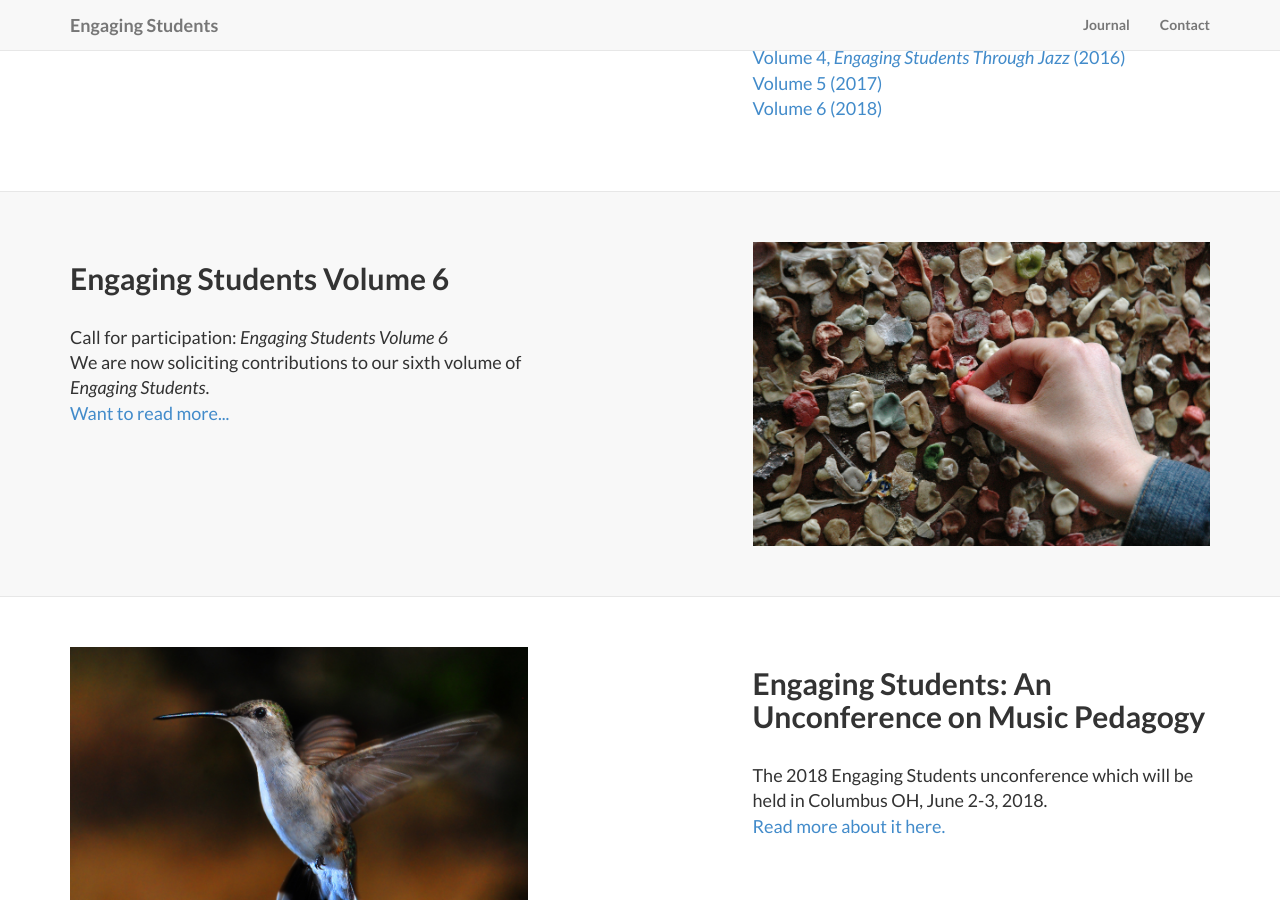
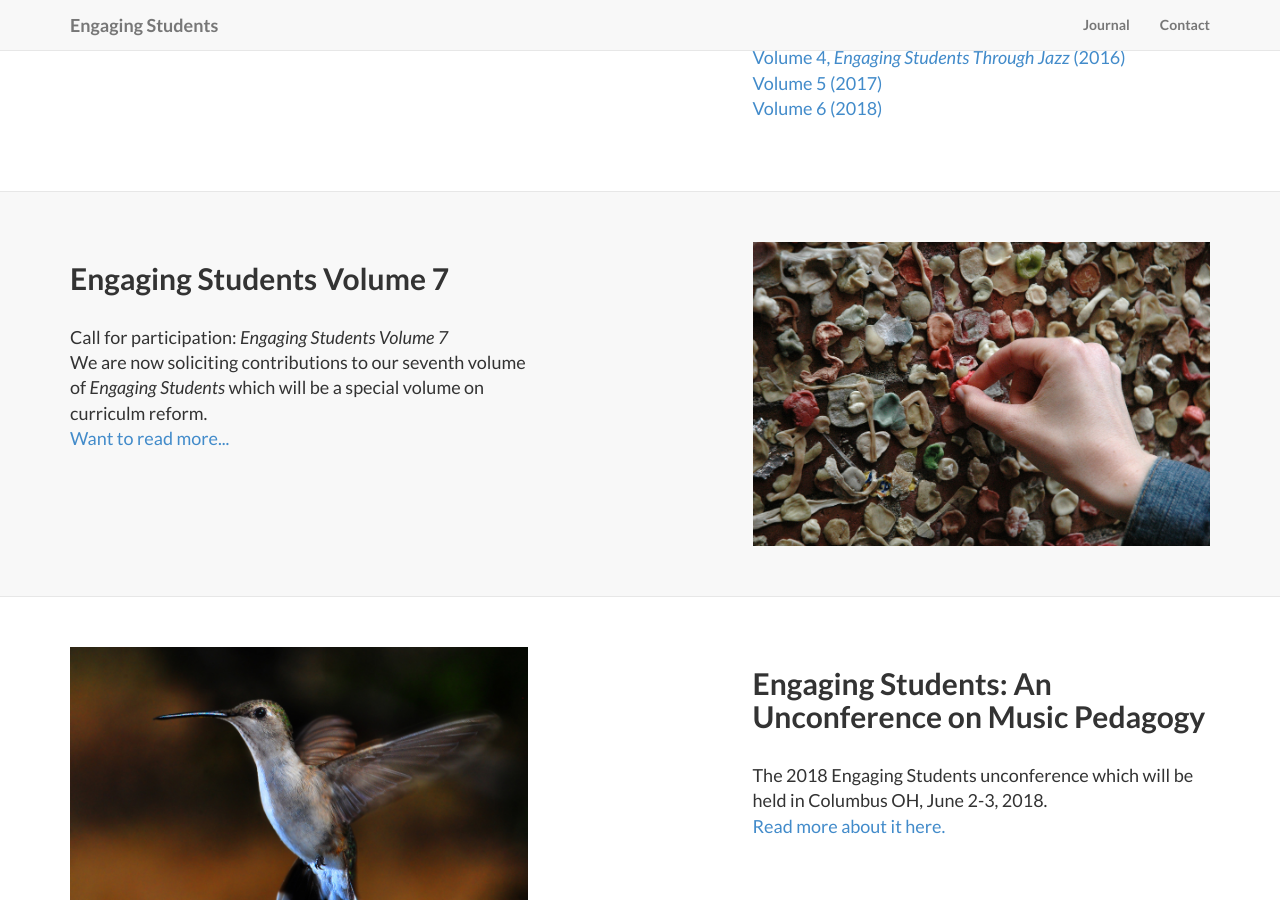
Before and after one commit to flipcamp/flipcamp.github.io, a Jekyll site: the page built from index.html, in a window 1280 px wide and 900 px high, scrolled down 1143 px. Built offline with Jekyll 4.4.1, drawn with Linux system fonts in a browser that asks for light colours.

Commit message:
Update 2015-01-07-Vol4.markdown

```diff
--- a/_posts/2015-01-07-Vol4.markdown
+++ b/_posts/2015-01-07-Vol4.markdown
@@ -2,9 +2,9 @@
 layout: default
 img: contribute.jpg
 category: Services
-title: Engaging Students Volume 6
+title: Engaging Students Volume 7
 description: |
-  <p class="lead">Call for participation: <i>Engaging Students Volume 6</i><br/>We are now soliciting contributions to our sixth volume of <i>Engaging Students</i>.<br/><a href="http://www.flipcamp.org/es6cfp/">Want to read more...</a></p>
+  <p class="lead">Call for participation: <i>Engaging Students Volume 7</i><br/>We are now soliciting contributions to our seventh volume of <i>Engaging Students</i> which will be a special volume on curriculm reform.<br/><a href="http://www.flipcamp.org/es6cfp/">Want to read more...</a></p>
 
 
 
```
